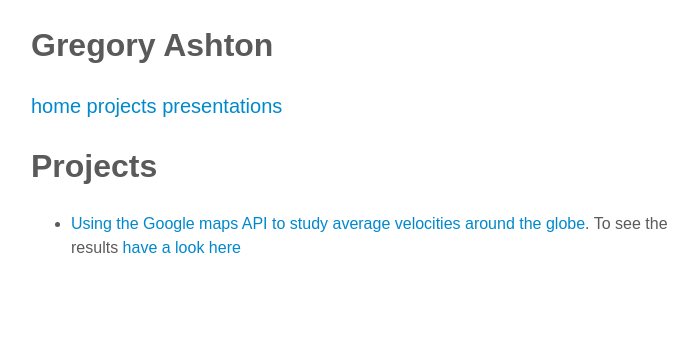
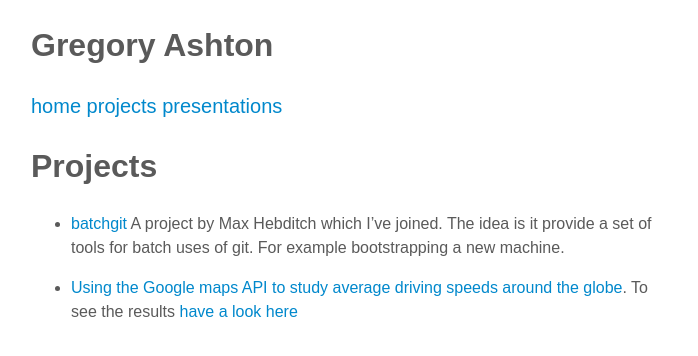
Before and after one commit to GregoryAshton/GregoryAshton.github.io, a Jekyll site: the page built from projects/index.md, in a window 1280 px wide. Shown: the top 356 px of the page, without its empty margins (289-987 px from the left). Built offline with Jekyll 4.4.1, drawn with Linux system fonts in a browser that asks for light colours.

Commit message:
Update projects page

```diff
--- a/projects/index.md
+++ b/projects/index.md
@@ -4,7 +4,11 @@ title: Projects
 ---
 
 # Projects
+* [batchgit](https://github.com/maxhebditch/batchgit) A project by
+  Max Hebditch which I've joined. The idea is it provide a set of
+  tools for batch uses of git. For example bootstrapping a new machine.
 
-* [Using the Google maps API to study average velocities around the
+
+* [Using the Google maps API to study average driving speeds around the
    globe](https://github.com/ga7g08/GoogleMapsAPI_experiment).
    To see the results [have a look here](https://github.com/ga7g08/GoogleMapsAPI_experiment/blob/master/Results.md)
```
